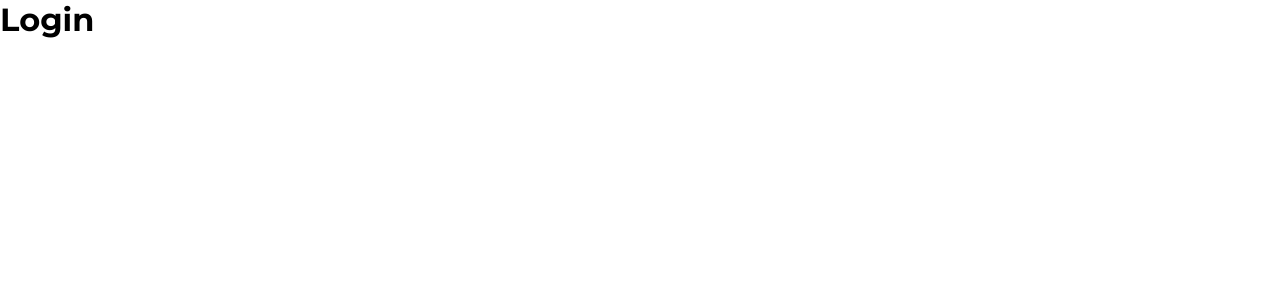
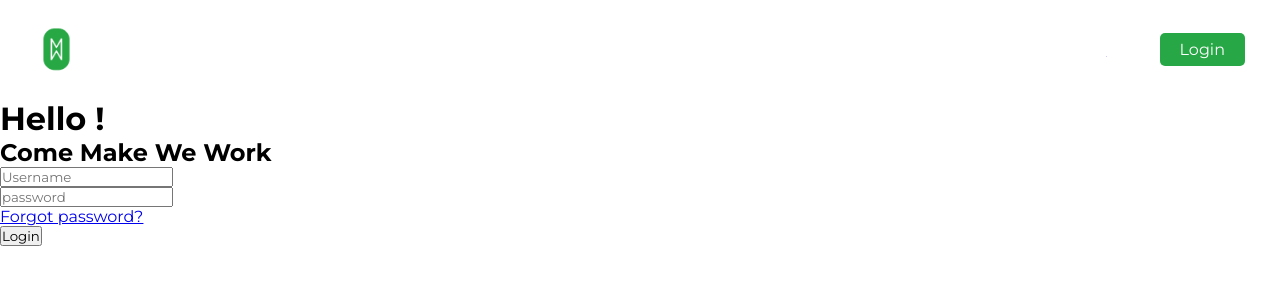
Before and after one commit to MakeWework/MakeWework, a React (Vite) app: page /login in a window 1280 px wide. Shown: the top 300 px of the page. Built offline with nearby package versions, Linux system fonts and the light colour scheme.

Commit message:
MbiatkeNkanta

```diff
--- a/src/pages/Login.jsx
+++ b/src/pages/Login.jsx
@@ -1,7 +1,27 @@
-// import React from "react";
+import React from "react";
+import Navbar from "../components/Navbar";
+import "../App.css";
 
-function Login() {
-  return <h1>Login</h1>;
-}
+const Login = () => {
+    return(
+        <div className="wrapper">
+          <Navbar/>
+            <form action="">
+                <h1>Hello !</h1>
+                <h2>Come Make We Work</h2>
+                <div className="input-box">
+                    <input type="text" placeholder="Username" required/>
+                </div>
+                <div className="input-box">
+                    <input type="password" placeholder="password" required />
+                </div>
+                <div className="forgot-password">
+                    <a href="#">Forgot password?</a>
+                </div>
+                <button type="submit">Login</button>
+            </form>
+        </div>
+    );
+};
 
 export default Login;
```
Also changed, not shown: src/components/login.jsx (deleted, +0 -26 lines).
